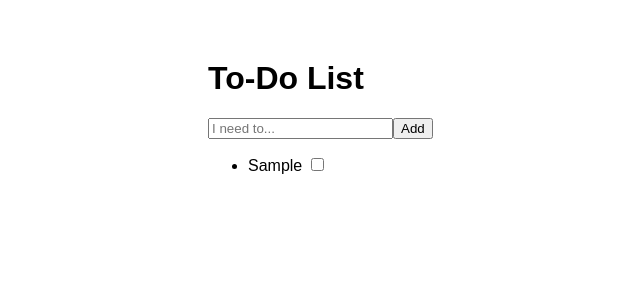
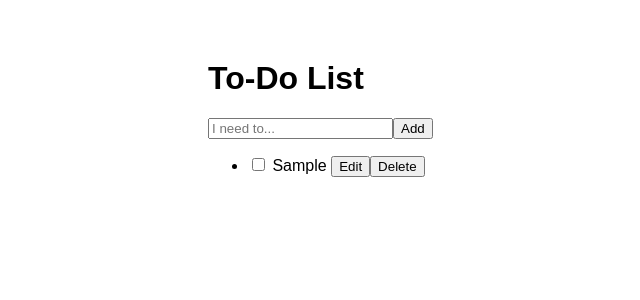
Before and after one commit to Yurijpereira/TodoList, a Vue app: page / in a window 1280 px wide. Both pictures are taken after typing "Sample" into the empty fields and a click on the button "Add". Shown: the top 300 px of the page, without its empty margins (232-872 px from the left). Built offline with nearby package versions, Linux system fonts and the light colour scheme.

Commit message:
atualizando

```diff
--- a/src/components/TodoList.vue
+++ b/src/components/TodoList.vue
@@ -4,21 +4,29 @@
         <button @click="addTodo">Add</button>
         <ul>
             <li v-for="todo in todos" :key="todo.id">
+                <input type="checkbox" v-model="todo.completed">
                 {{ todo.title }}
-                <input type="checkbox" v-model="todo.completed">
+                <button @click="update(todo)">{{!todo.buttonEdit ? "Edit" : "Save"}}</button>
+                <button @click="del(todo)">Delete</button>
+                <input v-batata v-if="todo.buttonEdit" v-model="updatedTodo" @keyup.enter="update(todo)" type="text">
             </li>
         </ul>
     </div>
 </template>
 
 <script>
+const batata = {
+    mounted: (el) => el.focus()
+}
+
 export default {
     name: 'TodoList',
     data() {
         return {
             newTodo: null,
-            idForTodo: 1,
+            idForTodo: 0,
             todos: [],
+            updatedTodo: null,
         }
     },
     methods: {
@@ -30,11 +38,24 @@ export default {
                     id: this.idForTodo,
                     title: this.newTodo,
                     completed: false,
+                    buttonEdit: false,
                 });
                 this.idForTodo++;
-                this.newTodo = null
+                this.newTodo = null;
             }
+        },
+        del(todo) {
+            let index = this.todos.indexOf(todo);
+            this.todos.splice(index, 1);
+        },
+        update(todo) {
+            todo.buttonEdit = !todo.buttonEdit;
+            todo.title = this.updatedTodo;
+            this.updatedTodo = null;
         }
+    },
+    directives: {
+        batata
     }
 }
 </script>
```
